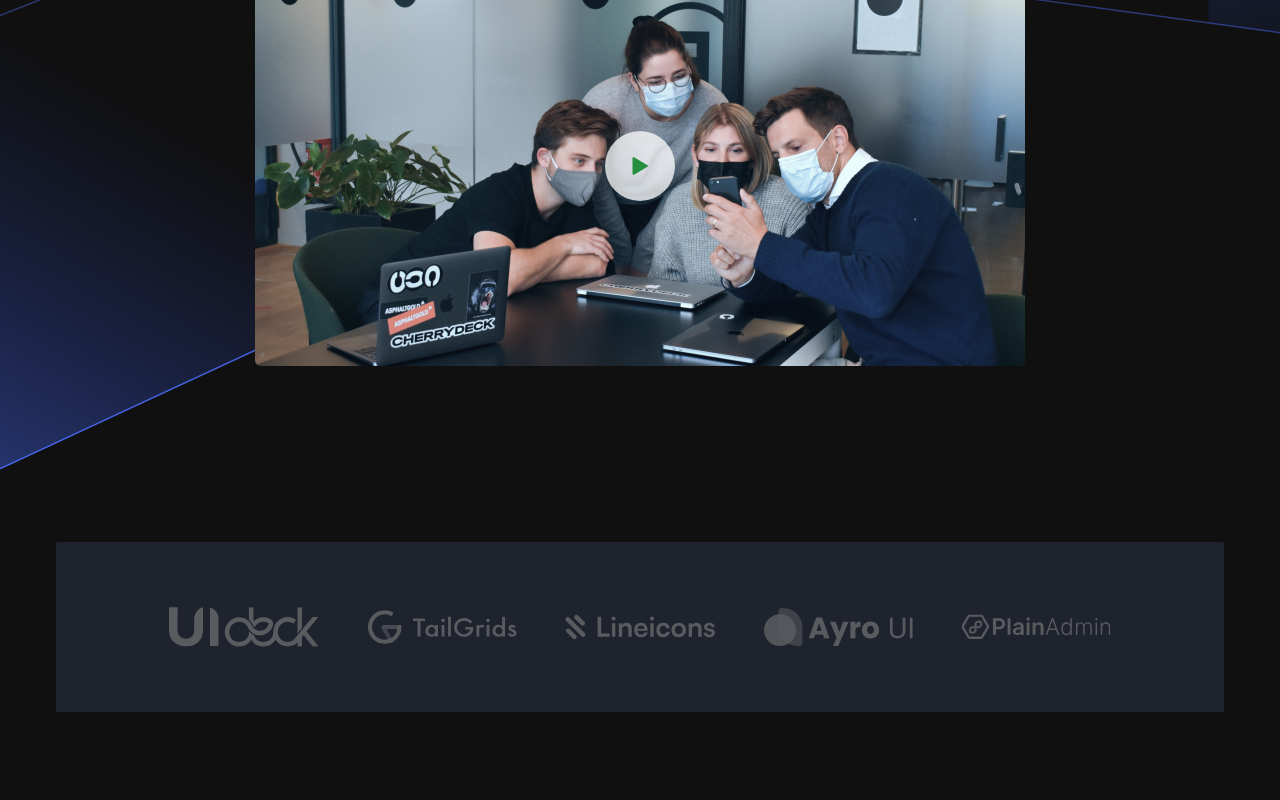
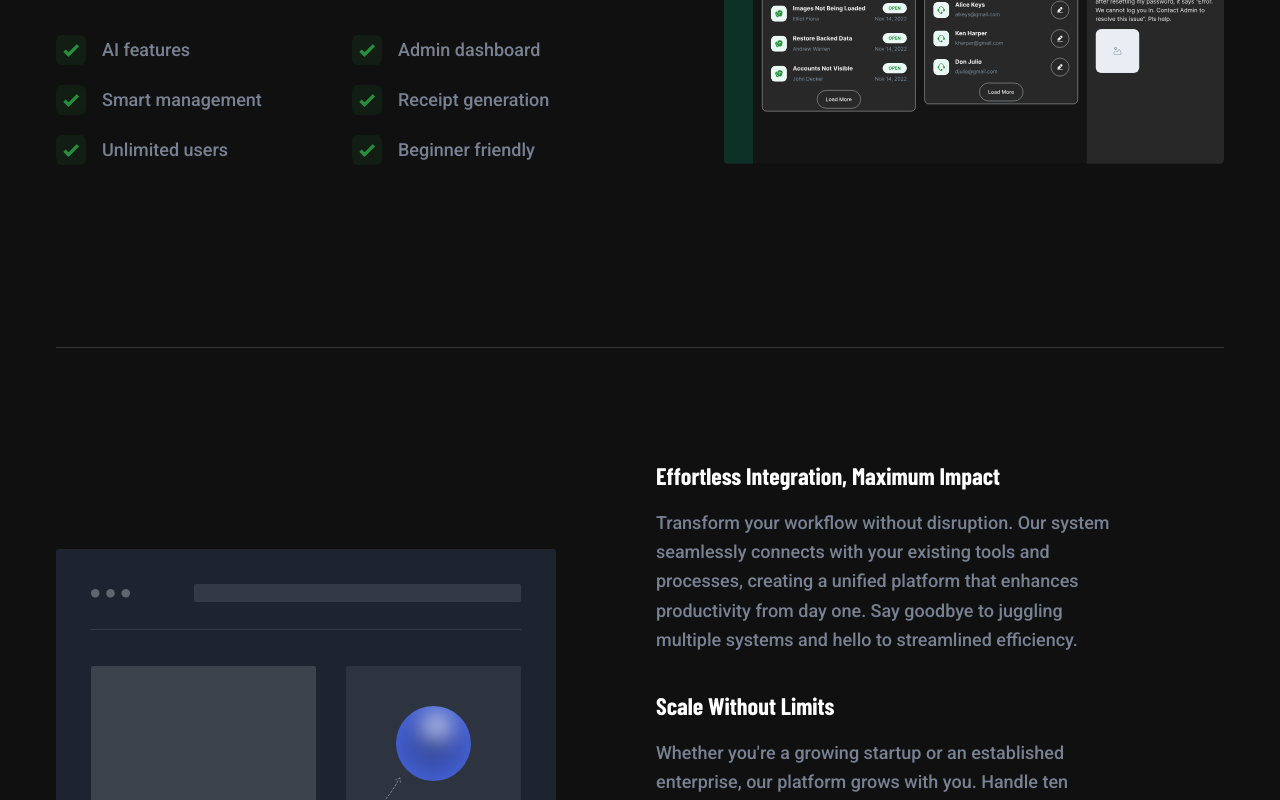
Before and after one commit to safaridesk/safaridesk-website, a Next.js app: page / in a window 1280 px wide. Shown: the part 2660-3460 px from the top of the page. Built offline with nearby package versions, Linux system fonts and the light colour scheme; a web font is replaced by a local one; what tailwindcss-animated would draw is missing.

Commit message:
Commented out the video and brands section

```diff
--- a/app/page.tsx
+++ b/app/page.tsx
@@ -35,8 +35,8 @@ export default function Home() {
       <ScrollUp />
       <Hero />
       <Features />
-      <Video />
-      <Brands />
+      {/* <Video />
+      <Brands /> */}
       <AboutSectionOne />
       <AboutSectionTwo />
       <Testimonials />
```
